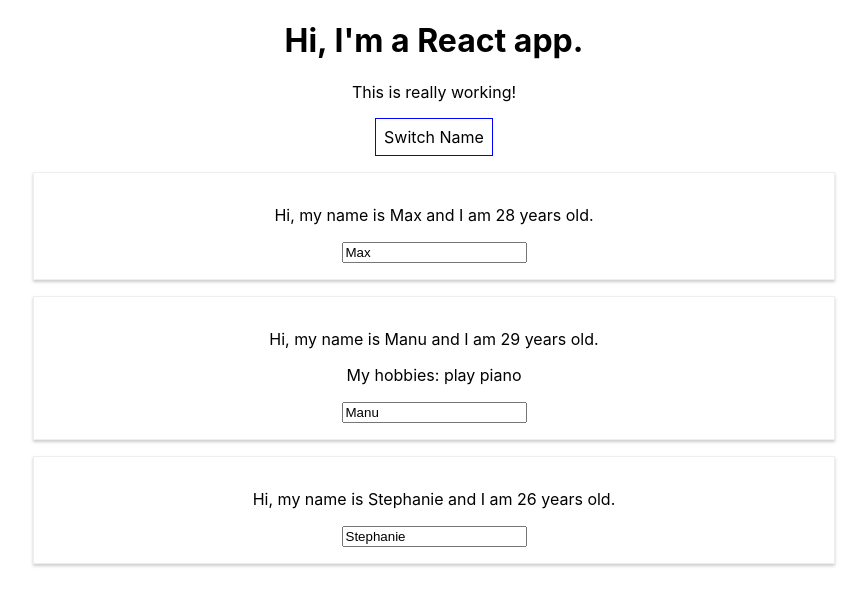
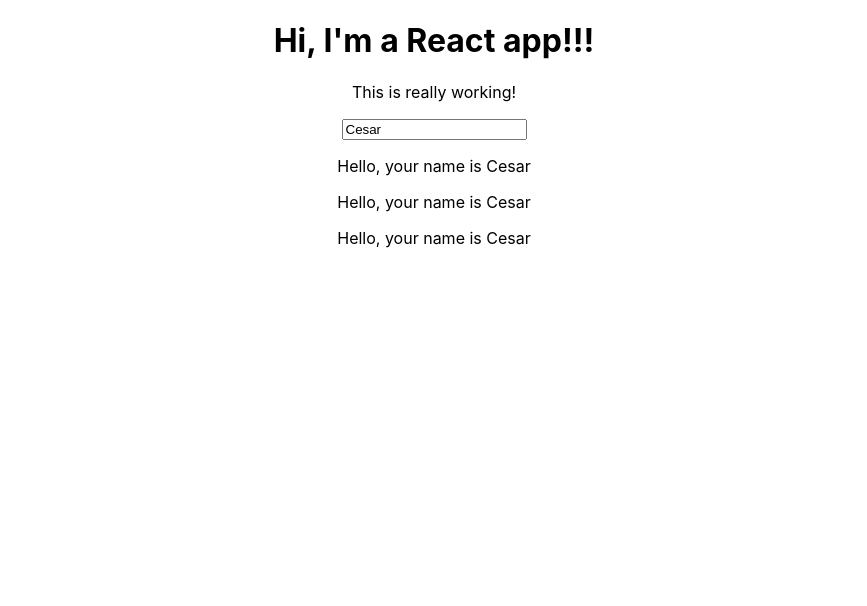
Before and after one commit to cbarrazaa1/reactjs-course, a React (Create React App) app: page / in a window 1280 px wide. Shown: the top 606 px of the page, without its empty margins (206-1073 px from the left). Built offline with nearby package versions, Linux system fonts and the light colour scheme.

Commit message:
Asssignment 1

```diff
--- a/src/App.js
+++ b/src/App.js
@@ -1,6 +1,8 @@
 import React, { Component } from 'react';
 import './App.css';
 import Person from './Person/Person.js';
+import UserInput from './UserInput/UserInput.js'
+import UserOutput from './UserOutput/UserOutput.js'
 
 class App extends Component {
   state = {
@@ -8,7 +10,8 @@
       { name: 'Max', age: 28 },
       { name: 'Manu', age: 29 },
       { name: 'Stephanie', age: 26 }
-    ]
+    ],
+    username: 'Cesar'
   };
 
   switchNameHandler = (newName) => {
@@ -31,6 +34,12 @@
     });
   }
 
+  usernameChangedHandler = (event) => {
+      this.setState({
+          username: event.target.value
+      });
+  }
+
   render() {
     const style = {
       backgroundColor: 'white',
@@ -42,9 +51,9 @@
 
     return (
       <div className="App">
-        <h1>Hi, I'm a React app.</h1>
+        <h1>Hi, I'm a React app!!!</h1>
         <p>This is really working!</p>
-        <button
+        {/* <button
           style={style}
           onClick={() => this.switchNameHandler('Cesar')}>Switch Name
         </button>
@@ -60,7 +69,11 @@
         </Person>
         <Person
           name={this.state.persons[2].name}
-          age={this.state.persons[2].age} />
+          age={this.state.persons[2].age} /> */}
+        <UserInput username={this.state.username} changed={this.usernameChangedHandler}/>
+        <UserOutput username={this.state.username}/>
+        <UserOutput username={this.state.username}/>
+        <UserOutput username={this.state.username}/>
       </div>
     );
   }
--- /dev/null
+++ b/src/UserInput/UserInput.js
@@ -0,0 +1,13 @@
+import React, { Component } from 'react';
+
+class UserInput extends Component {
+  render() {
+    return (
+      <div className='UserInput'>
+        <input onChange={this.props.changed} value={this.props.username}/>
+      </div>
+    );
+  }
+}
+
+export default UserInput;
--- /dev/null
+++ b/src/UserOutput/UserOutput.js
@@ -0,0 +1,13 @@
+import React, { Component } from 'react';
+
+class UserOutput extends Component {
+    render() {
+        return (
+            <div className='UserOutput'>
+                <p>Hello, your name is {this.props.username}</p>
+            </div>
+        );
+    }
+}
+
+export default UserOutput;
```
Also changed, not shown: src/UserInput/UserInput.css (added), src/UserOutput/UserOutput.css (added), 1 other file (tests, documents, lock files or other folders).
